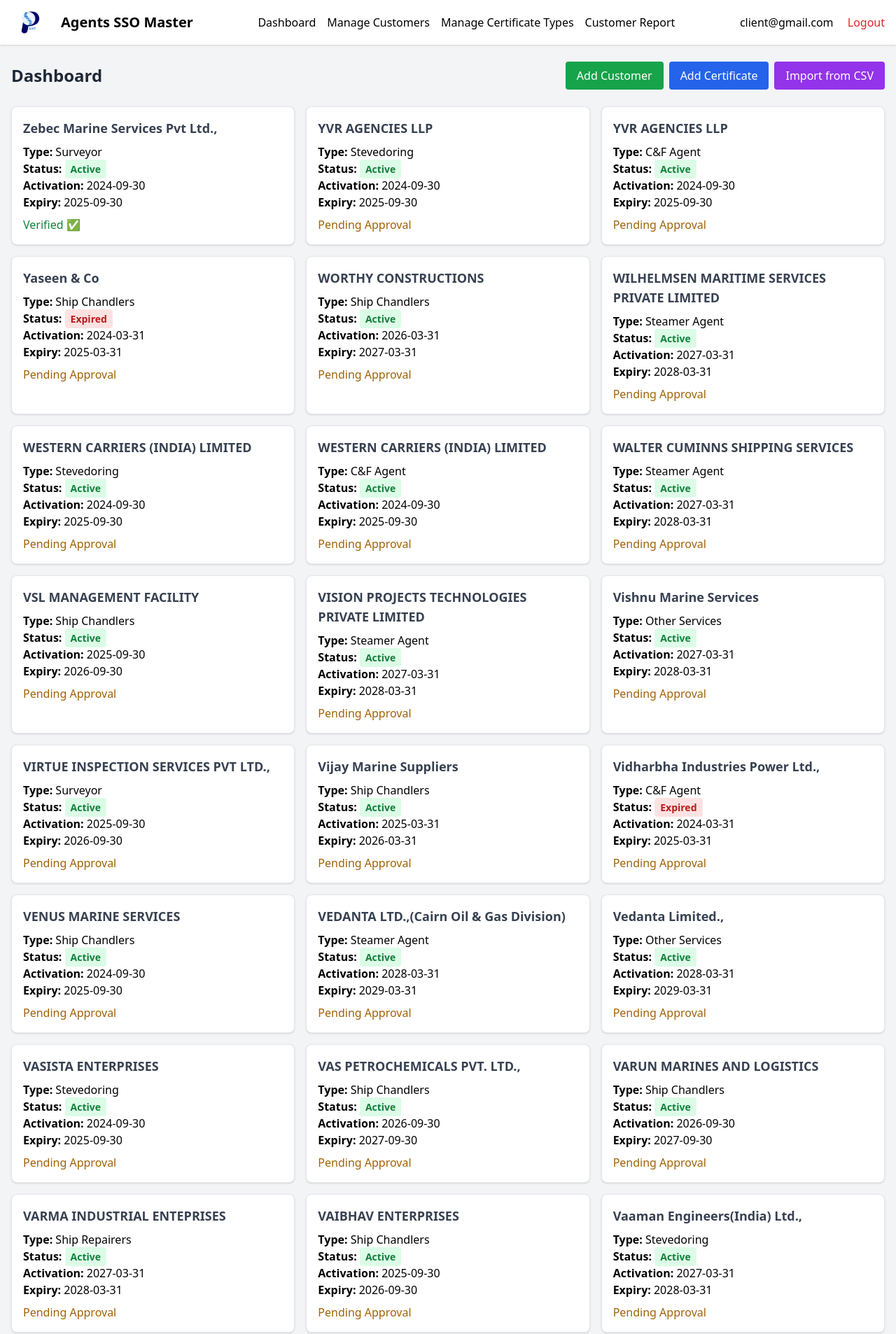
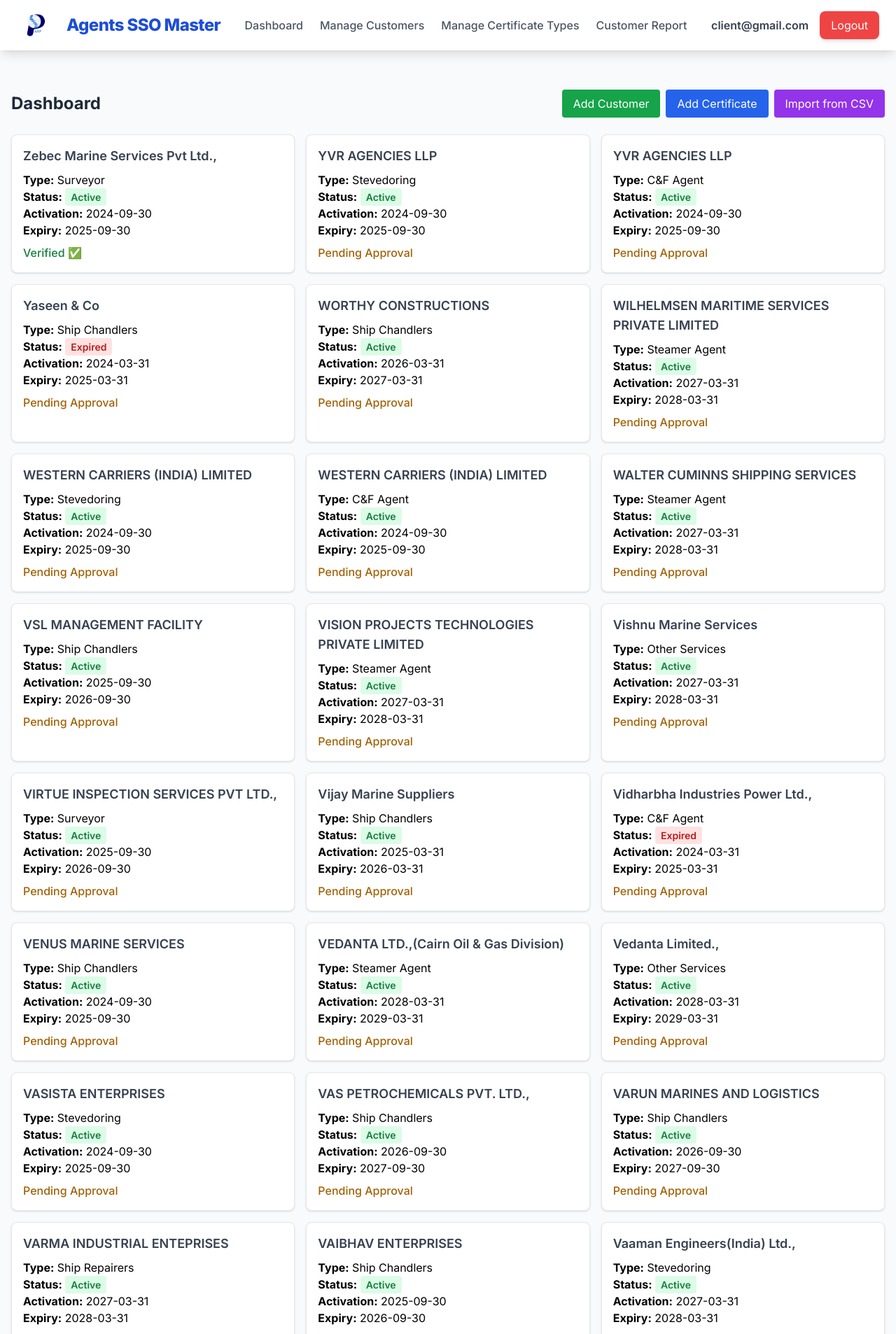
Before and after one commit to Ashmit12092000/certificatevalidator, a Flask app: page /dashboard in a window 1280 px wide. Shown: the top 1906 px of the page at 70% size. Run offline with Flask 3, Linux system fonts and the light colour scheme; a user stored in the database is signed in; data comes from the database, SQL or seed files in the repository; data that the repository does not hold is empty; some libraries are stand-ins or nearby versions.

Commit message:
Update base.html

```diff
--- a/templates/base.html
+++ b/templates/base.html
@@ -5,33 +5,39 @@
   <meta name="viewport" content="width=device-width,initial-scale=1" />
   <title>{% block title %}Agents SSO Master{% endblock %}</title>
   <script src="https://cdn.tailwindcss.com"></script>
+  <link href="https://fonts.googleapis.com/css2?family=Inter:wght@300;400;500;600;700;800&display=swap" rel="stylesheet">
+  <style>
+    body {
+      font-family: 'Inter', sans-serif;
+      @apply text-gray-800; /* Default text color */
+    }
+  </style>
 </head>
-<body class="bg-gray-100 min-h-screen flex flex-col">
+<body class="bg-gray-50 min-h-screen flex flex-col">
 
   <!-- Navbar -->
   {% if request.endpoint not in ['login', 'signup'] %}
-  <nav class="bg-white shadow">
-    <div class="max-w-7xl mx-auto px-4 py-3 flex justify-between items-center">
+  <nav class="bg-white shadow-lg py-4 px-6">
+    <div class="max-w-7xl mx-auto flex justify-between items-center">
       <div class="flex items-center space-x-4">
         <img src="{{ url_for('static', filename='logo.png') }}" alt="Kakinada Seaports Limited" class="h-10"/>
-        <span class="text-xl font-bold">Agents SSO Master</span>
+        <span class="text-2xl font-extrabold text-blue-700 tracking-tight">Agents SSO Master</span>
       </div>
-      <div class="flex space-x-4">
-        <a href="{{ url_for('dashboard') }}" class="hover:text-blue-600">Dashboard</a>
-
-        <a href="{{ url_for('manage_customers') }}" class="hover:text-blue-600">Manage Customers</a>
+      <div class="flex items-center space-x-6">
+        <a href="{{ url_for('dashboard') }}" class="text-gray-600 hover:text-blue-600 font-medium transition duration-200">Dashboard</a>
+        <a href="{{ url_for('manage_customers') }}" class="text-gray-600 hover:text-blue-600 font-medium transition duration-200">Manage Customers</a>
         {% if session.get('role') == 'admin' %}
-          <a href="{{ url_for('manage_certificates') }}" class="hover:underline">Manage Certificate Types</a>
+          <a href="{{ url_for('manage_certificates') }}" class="text-gray-600 hover:text-blue-600 font-medium transition duration-200">Manage Certificate Types</a>
         {% endif %}
-        {% if session.get('role') == 'approver' %} {# New: Approver link #}
-          <a href="{{ url_for('approval_queue') }}" class="hover:text-blue-600">Approval Queue</a>
+        {% if session.get('role') == 'approver' %}
+          <a href="{{ url_for('approval_queue') }}" class="text-gray-600 hover:text-blue-600 font-medium transition duration-200">Approval Queue</a>
         {% endif %}
-        <a href="{{ url_for('report') }}" class="hover:text-blue-600">Customer Report</a>
+        <a href="{{ url_for('report') }}" class="text-gray-600 hover:text-blue-600 font-medium transition duration-200">Customer Report</a>
       </div>
-      <div>
+      <div class="flex items-center space-x-4">
         {% if session.user_email %}
-          <span class="mr-4">{{ session.user_email }}</span>
-          <a href="{{ url_for('logout') }}" class="text-red-600 hover:underline">Logout</a>
+          <span class="text-gray-700 font-semibold">{{ session.user_email }}</span>
+          <a href="{{ url_for('logout') }}" class="px-4 py-2 bg-red-500 text-white rounded-lg shadow-md hover:bg-red-600 transition duration-200">Logout</a>
         {% endif %}
       </div>
     </div>
@@ -39,12 +45,12 @@
   {% endif %}
 
   <!-- Page content -->
-  <main class="flex-grow">
+  <main class="flex-grow py-8">
     {% block content %}{% endblock %}
   </main>
 
-  <footer class="bg-white shadow-inner py-4 text-center text-gray-600">
-    &copy; {{ current_year }} Kakinada Seaports Limited
+  <footer class="bg-gray-800 text-white py-4 text-center text-sm shadow-inner">
+    &copy; 2025 Kakinada Seaports Limited. All rights reserved.
   </footer>
 </body>
 </html>
```
